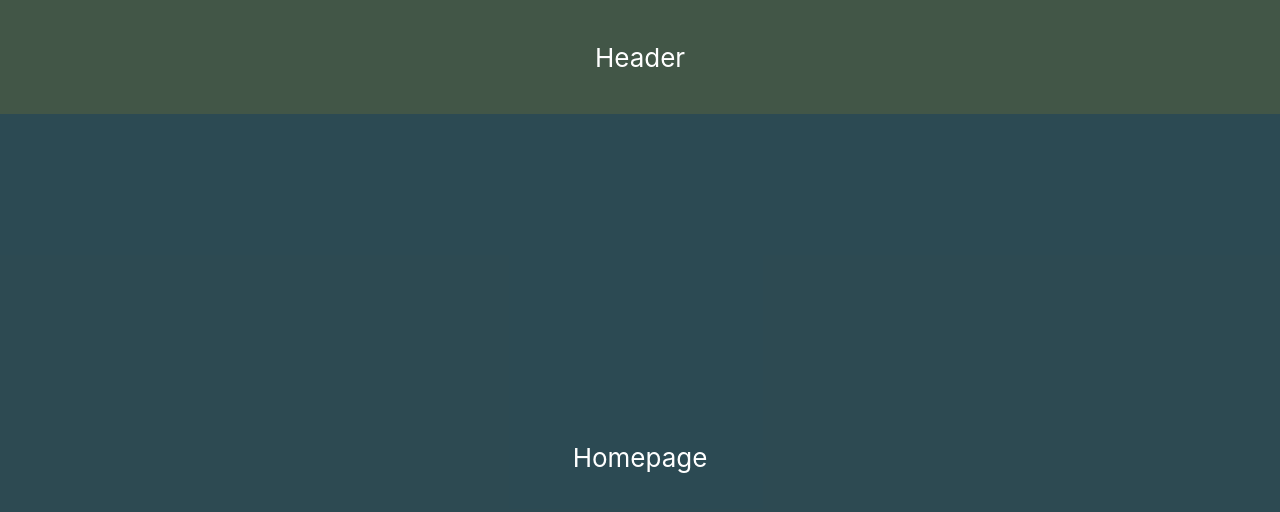
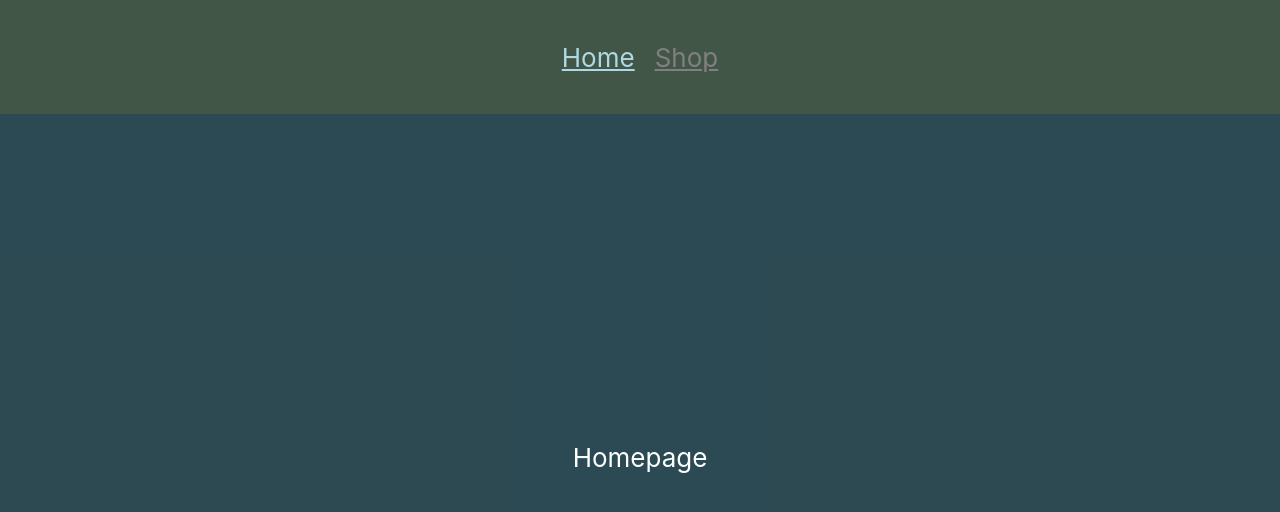
Before and after one commit to Raikho/shopping-cart, a React (Create React App) app: page / in a window 1280 px wide. Shown: the top 512 px of the page. Built offline with nearby package versions, Linux system fonts and the light colour scheme.

Commit message:
add basic Nav Links

```diff
--- a/src/App.css
+++ b/src/App.css
@@ -55,6 +55,7 @@
   display: flex;
   justify-content: center;
   align-items: center;
+  gap: 20px;
 }
 
 .header {
--- a/src/App.js
+++ b/src/App.js
@@ -1,5 +1,5 @@
 import './App.css';
-import { BrowserRouter, Routes, Route } from 'react-router-dom';
+import { BrowserRouter, Routes, Route, NavLink } from 'react-router-dom';
 import Homepage from './Homepage.js';
 import Shop from './Shop.js';
 
@@ -9,7 +9,8 @@ function App() {
       <header className="App-header">
         <BrowserRouter>
           <div className='header'>
-            Header
+          <NavLink to="/" style={styleNavLink}>Home</NavLink>
+          <NavLink to="shop" style={styleNavLink}>Shop</NavLink>
           </div>
           <Routes>
             <Route path='/' element={<Homepage />} />
@@ -22,3 +23,7 @@ function App() {
 }
 
 export default App;
+
+function styleNavLink({isActive}) {
+  return {color: isActive ? 'lightblue' : 'gray'};
+};
```
